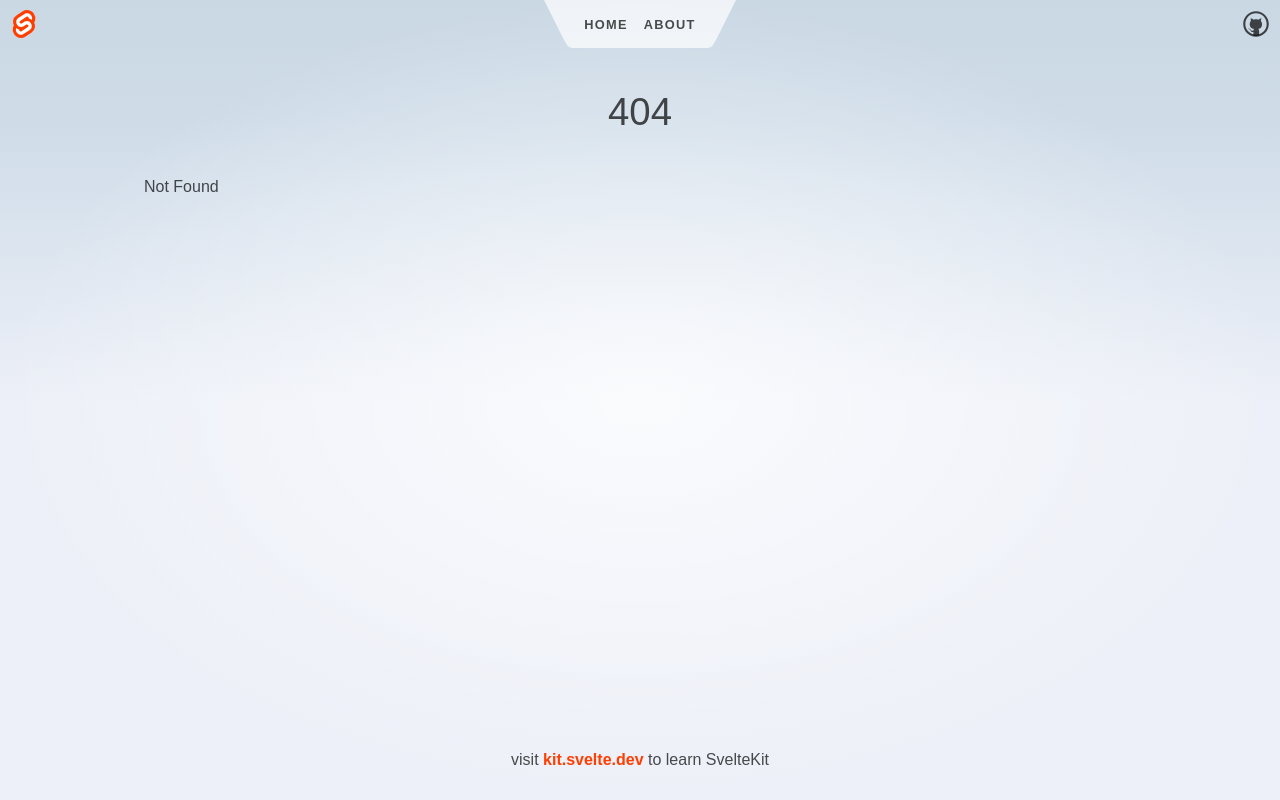
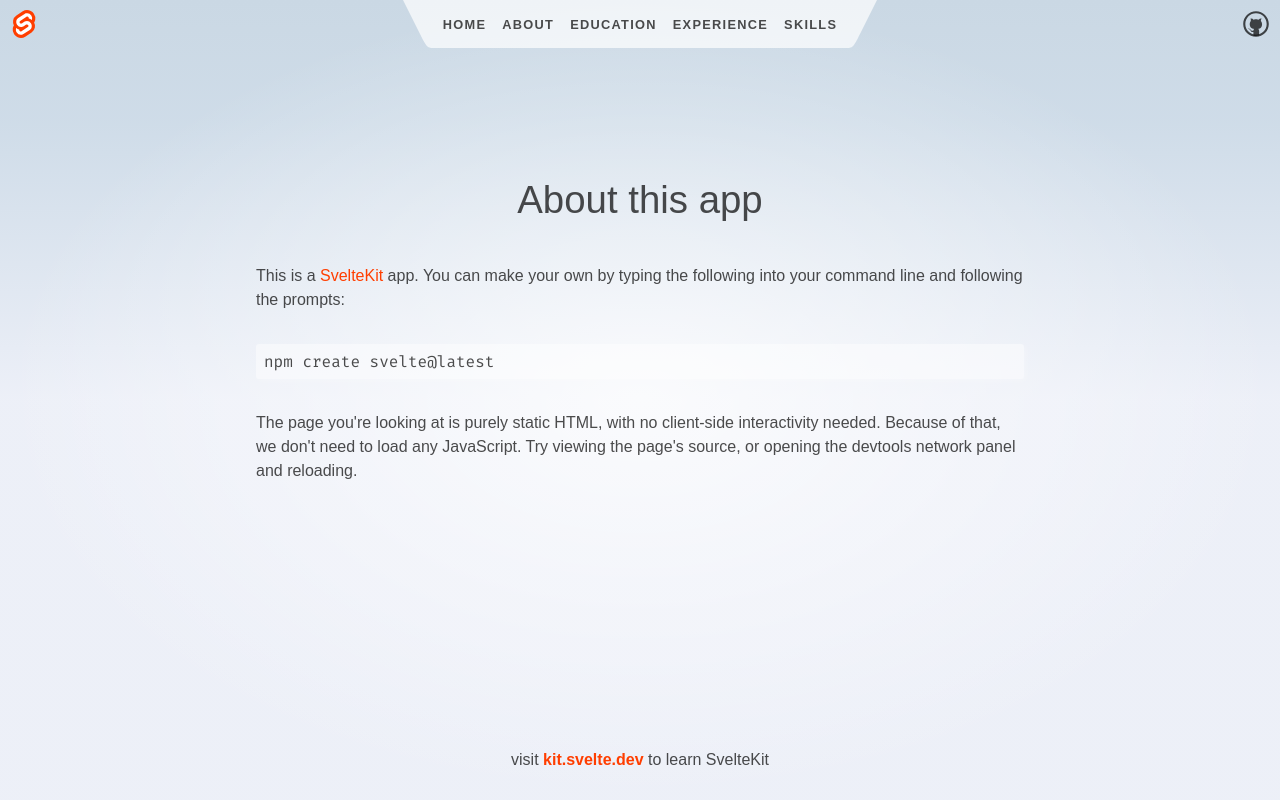
Before and after one commit to Popeblack2/Popeblack-Profile, a SvelteKit app: page /education in a window 1280 px wide. Before the commit this address had no page. Built offline with nearby package versions, Linux system fonts and the light colour scheme.

Commit message:
1 file modified, 6 added

```diff
--- a/src/routes/Header.svelte
+++ b/src/routes/Header.svelte
@@ -21,6 +21,15 @@
 			</li>
 			<li aria-current={$page.url.pathname === '/about' ? 'page' : undefined}>
 				<a href="/about">About</a>
+			</li>
+				<li aria-current={$page.url.pathname === '/about' ? 'page' : undefined}>
+				<a href="/education">education</a>
+			</li>
+				<li aria-current={$page.url.pathname === '/about' ? 'page' : undefined}>
+				<a href="/experience">Experience</a>
+			</li>
+				<li aria-current={$page.url.pathname === '/about' ? 'page' : undefined}>
+				<a href="/skills">Skills</a>
 			</li>
 		</ul>
 		<svg viewBox="0 0 2 3" aria-hidden="true">
--- /dev/null
+++ b/src/routes/education/+page.js
@@ -0,0 +1,9 @@
+import { dev } from '$app/environment';
+
+// we don't need any JS on this page, though we'll load
+// it in dev so that we get hot module replacement
+export const csr = dev;
+
+// since there's no dynamic data here, we can prerender
+// it so that it gets served as a static asset in production
+export const prerender = true;
--- /dev/null
+++ b/src/routes/education/+page.svelte
@@ -0,0 +1,21 @@
+<svelte:head>
+	<title>About</title>
+	<meta name="description" content="About this app" />
+</svelte:head>
+
+<div class="text-column">
+	<h1>About this app</h1>
+
+	<p>
+		This is a <a href="https://kit.svelte.dev">SvelteKit</a> app. You can make your own by typing the
+		following into your command line and following the prompts:
+	</p>
+
+	<pre>npm create svelte@latest</pre>
+
+	<p>
+		The page you're looking at is purely static HTML, with no client-side interactivity needed.
+		Because of that, we don't need to load any JavaScript. Try viewing the page's source, or opening
+		the devtools network panel and reloading.
+	</p>
+</div>
```
Also changed, not shown: src/routes/experience/+page.js (added, +9 -0 lines), src/routes/experience/+page.svelte (added, +21 -0 lines), src/routes/skills/+page.js (added, +9 -0 lines), src/routes/skills/+page.svelte (added, +21 -0 lines).
